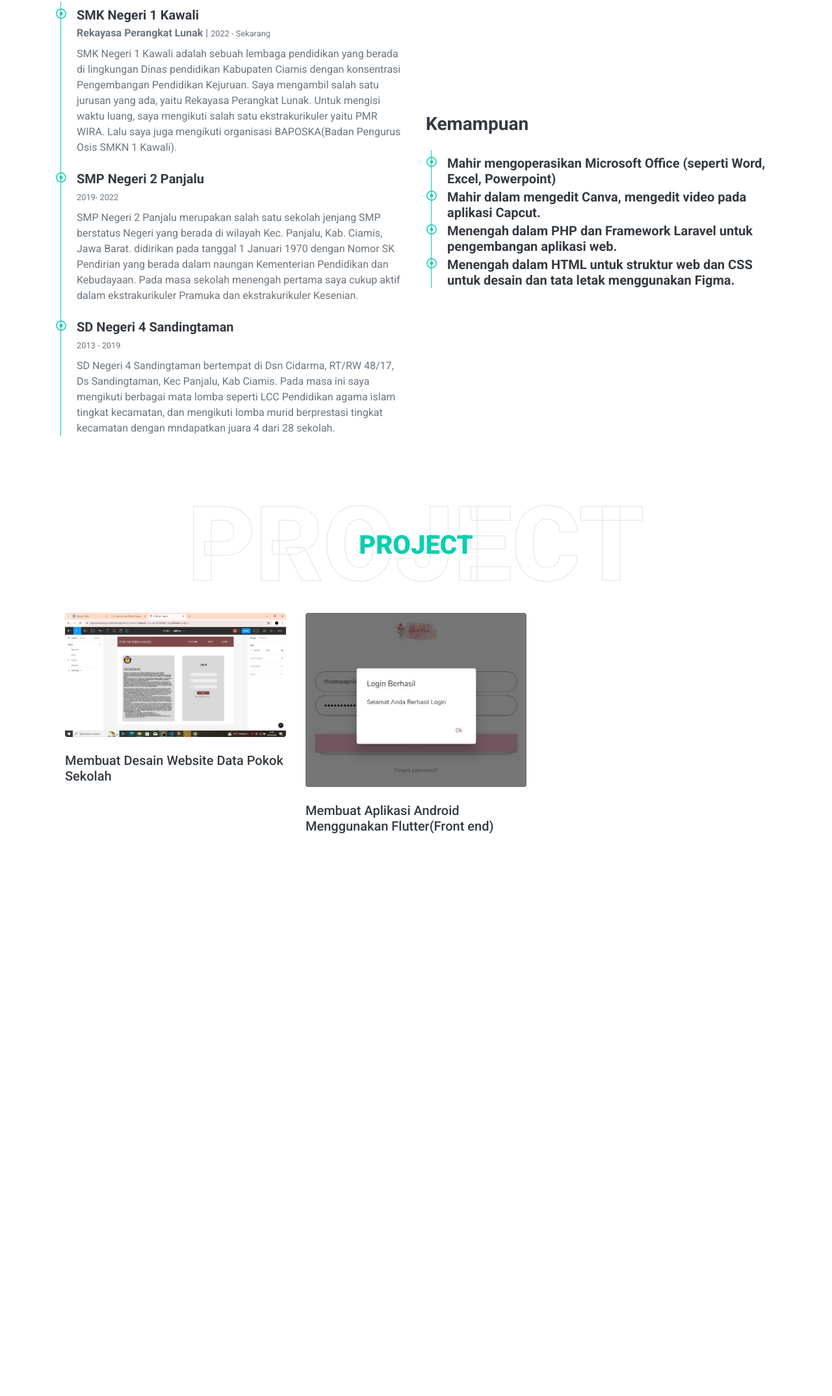
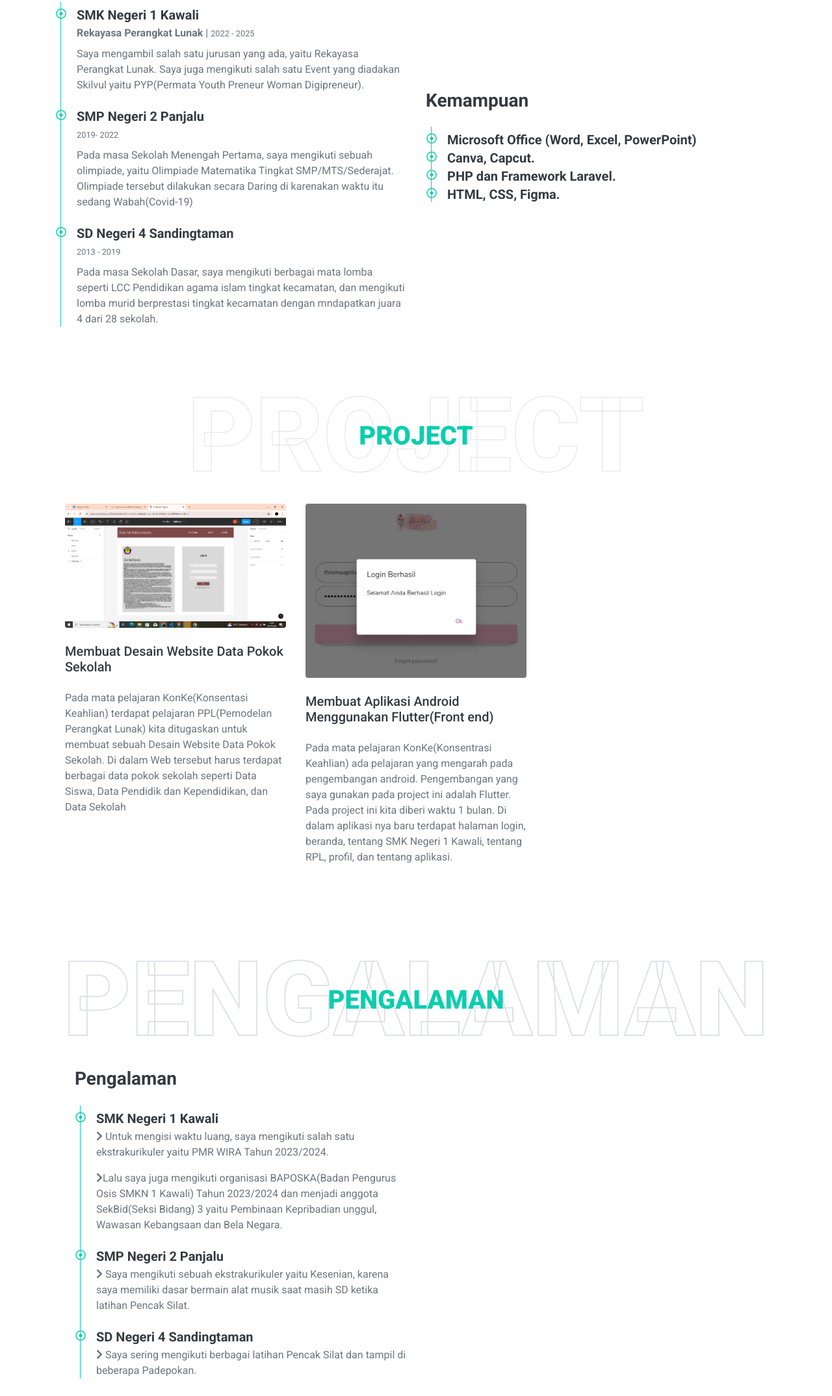
Before and after one commit to aprilaulia/CV_Web, a plain HTML site: page index.html in a window 1280 px wide. Shown: the part 1800-3948 px from the top of the page at 65% size. Before the commit the page ends 3203 px from the top, so only its background shows below. Drawn offline with nearby package versions, Linux system fonts and the light colour scheme.

Commit message:
Update index.html

```diff
--- a/index.html
+++ b/index.html
@@ -3,10 +3,7 @@
 
 <head>
     <meta charset="utf-8">
-    <title>Tugas Membuat CV Web</title>
-    <meta content="width=device-width, initial-scale=1.0" name="viewport">
-    <meta content="Free HTML Templates" name="keywords">
-    <meta content="Free HTML Templates" name="description">
+    <title>Portofolio | April Aulia</title>
 
     <!-- Favicon -->
     <link href="img/favicon.ico" rel="icon">
@@ -41,6 +38,7 @@
                 <a href="#about" class="nav-item nav-link">Tentang Saya</a>
                 <a href="#qualification" class="nav-item nav-link">Pendidikan dan Kemampuan</a>
                 <a href="#blog" class="nav-item nav-link">Project</a>
+                <a href="#pengalaman" class="nav-item nav-link">Pengalaman</a>
              </div>
         </div>
     </nav>
@@ -105,26 +103,20 @@
                         <div class="position-relative mb-4">
                             <i class="far fa-dot-circle text-primary position-absolute" style="top: 2px; left: -32px;"></i>
                             <h5 class="font-weight-bold mb-1">SMK Negeri 1 Kawali</h5>
-                            <p class="mb-2"><strong>Rekayasa Perangkat Lunak</strong> | <small>2022 - Sekarang</small></p>
-                            <p>SMK Negeri 1 Kawali adalah sebuah lembaga pendidikan yang berada di lingkungan Dinas pendidikan Kabupaten Ciamis dengan konsentrasi Pengembangan Pendidikan Kejuruan.
-                                Saya mengambil salah satu jurusan yang ada, yaitu Rekayasa Perangkat Lunak.
-                                 Untuk mengisi waktu luang, saya mengikuti salah satu ekstrakurikuler yaitu PMR WIRA.
-                                 Lalu saya juga mengikuti organisasi BAPOSKA(Badan Pengurus Osis SMKN 1 Kawali).</p>
+                            <p class="mb-2"><strong>Rekayasa Perangkat Lunak</strong> | <small>2022 - 2025</small></p>
+                            <p> Saya mengambil salah satu jurusan yang ada, yaitu Rekayasa Perangkat Lunak. Saya juga mengikuti salah satu Event yang diadakan Skilvul yaitu PYP(Permata Youth Preneur Woman Digipreneur).</p>
                         </div>
                         <div class="position-relative mb-4">
                             <i class="far fa-dot-circle text-primary position-absolute" style="top: 2px; left: -32px;"></i>
                             <h5 class="font-weight-bold mb-1">SMP Negeri 2 Panjalu</h5>
                             <p class="mb-2"><small>2019- 2022</small></p>
-                            <p>SMP Negeri 2 Panjalu merupakan salah satu sekolah jenjang SMP berstatus Negeri yang berada di wilayah Kec. Panjalu, Kab. Ciamis, Jawa Barat.
-                                didirikan pada tanggal 1 Januari 1970 dengan Nomor SK Pendirian yang berada dalam naungan Kementerian Pendidikan dan Kebudayaan.
-                                Pada masa sekolah menengah pertama saya cukup aktif dalam ekstrakurikuler Pramuka dan ekstrakurikuler Kesenian.</p>
+                            <p> Pada masa Sekolah Menengah Pertama, saya mengikuti sebuah olimpiade, yaitu Olimpiade Matematika Tingkat SMP/MTS/Sederajat. Olimpiade tersebut dilakukan secara Daring di karenakan waktu itu sedang Wabah(Covid-19)</p>
                         </div>
                         <div class="position-relative mb-4">
                             <i class="far fa-dot-circle text-primary position-absolute" style="top: 2px; left: -32px;"></i>
                             <h5 class="font-weight-bold mb-1">SD Negeri 4 Sandingtaman</h5>
                             <p class="mb-2"><small>2013 - 2019</small></p>
-                            <p>SD Negeri 4 Sandingtaman bertempat di Dsn Cidarma, RT/RW 48/17, Ds Sandingtaman, Kec Panjalu, Kab Ciamis.
-                                Pada masa ini saya mengikuti berbagai mata lomba seperti LCC Pendidikan agama islam tingkat kecamatan, dan mengikuti lomba murid berprestasi tingkat kecamatan dengan mndapatkan juara 4 dari 28 sekolah.
+                            <p>Pada masa Sekolah Dasar, saya mengikuti berbagai mata lomba seperti LCC Pendidikan agama islam tingkat kecamatan, dan mengikuti lomba murid berprestasi tingkat kecamatan dengan mndapatkan juara 4 dari 28 sekolah.
                                 </p>
                         </div>
                     </div>
@@ -134,19 +126,19 @@
                     <div class="border-left border-primary pt-2 pl-4 ml-2">
                         <div class="position-relative mb-4">
                             <i class="far fa-dot-circle text-primary position-absolute" style="top: 2px; left: -32px;"></i>
-                            <h5 class="font-weight-bold mb-1">Mahir mengoperasikan Microsoft Office (seperti Word, Excel, Powerpoint)
+                            <h5 class="font-weight-bold mb-1"> Microsoft Office (Word, Excel, PowerPoint)
                             </h5>
                         <div class="position-relative mb-4">
                             <i class="far fa-dot-circle text-primary position-absolute" style="top: 2px; left: -32px;"></i>
-                            <h5 class="font-weight-bold mb-1">Mahir dalam mengedit Canva, mengedit video pada aplikasi Capcut.
+                            <h5 class="font-weight-bold mb-1">Canva, Capcut.
                             </h5>
                         <div class="position-relative mb-4">
                             <i class="far fa-dot-circle text-primary position-absolute" style="top: 2px; left: -32px;"></i>
-                            <h5 class="font-weight-bold mb-1">Menengah dalam PHP dan Framework Laravel untuk pengembangan aplikasi web.
+                            <h5 class="font-weight-bold mb-1">PHP dan Framework Laravel.
                             </h5>
                             <div class="position-relative mb-4">
                                 <i class="far fa-dot-circle text-primary position-absolute" style="top: 2px; left: -32px;"></i>
-                                <h5 class="font-weight-bold mb-1">Menengah dalam HTML untuk struktur web dan CSS untuk desain dan tata letak menggunakan Figma.
+                                <h5 class="font-weight-bold mb-1">HTML, CSS, Figma.
                                 </h5>
                         </div>
                     </div>
@@ -168,18 +160,50 @@
                         <img class="img-fluid rounded w-100" src="img/p.png" alt="">
                     </div>
                     <h5 class="font-weight-medium mb-4">Membuat Desain Website Data Pokok Sekolah</h5>
+                    <p> Pada mata pelajaran KonKe(Konsentasi Keahlian) terdapat pelajaran PPL(Pemodelan Perangkat Lunak) kita ditugaskan untuk membuat sebuah Desain Website Data Pokok Sekolah. Di dalam Web tersebut harus terdapat berbagai data pokok sekolah seperti Data Siswa, Data Pendidik dan Kependidikan, dan Data Sekolah</p>
                 </div>
                 <div class="col-lg-4 mb-5">
                     <div class="position-relative mb-4">
                         <img class="img-fluid rounded w-100" src="img/fl.jpg" alt="">
                     </div>
                     <h5 class="font-weight-medium mb-4">Membuat Aplikasi Android Menggunakan Flutter(Front end)</h5>
+                    <p> Pada mata pelajaran KonKe(Konsentrasi Keahlian) ada pelajaran yang mengarah pada pengembangan android. Pengembangan yang saya gunakan pada project ini adalah Flutter. Pada project ini kita diberi waktu 1 bulan. Di dalam aplikasi nya baru terdapat halaman login, beranda, tentang SMK Negeri 1 Kawali, tentang RPL, profil, dan tentang aplikasi.</p>
                 </div>
                 </div>
             </div>
         </div>
     </div>
 
+    <div class="container-fluid py-5" id="pengalaman">
+        <div class="container">
+            <div class="position-relative d-flex align-items-center justify-content-center">
+                <h1 class="display-1 text-uppercase text-white" style="-webkit-text-stroke: 2px #dee2e6;">Pengalaman</h1>
+                <h1 class="position-absolute text-uppercase text-primary">Pengalaman</h1>
+            </div>
+            <div class="row align-items-center">
+                <div class="col-lg-6">
+                    <h3 class="mb-4">Pengalaman</h3>
+                    <div class="border-left border-primary pt-2 pl-4 ml-2">
+                        <div class="position-relative mb-4">
+                            <i class="far fa-dot-circle text-primary position-absolute" style="top: 2px; left: -32px;"></i>
+                            <h5 class="font-weight-bold mb-1">SMK Negeri 1 Kawali</h5>
+                            <p><a><i class="fa fa-chevron-right"></i> Untuk mengisi waktu luang, saya mengikuti salah satu ekstrakurikuler yaitu PMR WIRA Tahun 2023/2024.</p>
+                                <p><a><i class="fa fa-chevron-right"></i>Lalu saya juga mengikuti organisasi BAPOSKA(Badan Pengurus Osis SMKN 1 Kawali) Tahun 2023/2024 dan menjadi anggota SekBid(Seksi Bidang) 3 yaitu Pembinaan Kepribadian unggul, Wawasan Kebangsaan dan Bela Negara.</p>
+
+                        </div>
+                        <div class="position-relative mb-4">
+                            <i class="far fa-dot-circle text-primary position-absolute" style="top: 2px; left: -32px;"></i>
+                            <h5 class="font-weight-bold mb-1">SMP Negeri 2 Panjalu</h5>
+                            <p><a><i class="fa fa-chevron-right"></i> Saya mengikuti sebuah ekstrakurikuler yaitu Kesenian, karena saya memiliki dasar bermain alat musik saat masih SD ketika latihan Pencak Silat.</p>
+                        </div>
+                        <div class="position-relative mb-4">
+                            <i class="far fa-dot-circle text-primary position-absolute" style="top: 2px; left: -32px;"></i>
+                            <h5 class="font-weight-bold mb-1">SD Negeri 4 Sandingtaman</h5>
+                            <p><a><i class="fa fa-chevron-right"></i> Saya sering mengikuti berbagai latihan Pencak Silat dan tampil di beberapa Padepokan.
+                                </p>
+                        </div>
+                    </div>
+                </div>
     <!-- Scroll to Bottom -->
     <i class="fa fa-2x fa-angle-down text-white scroll-to-bottom"></i>
 
```
